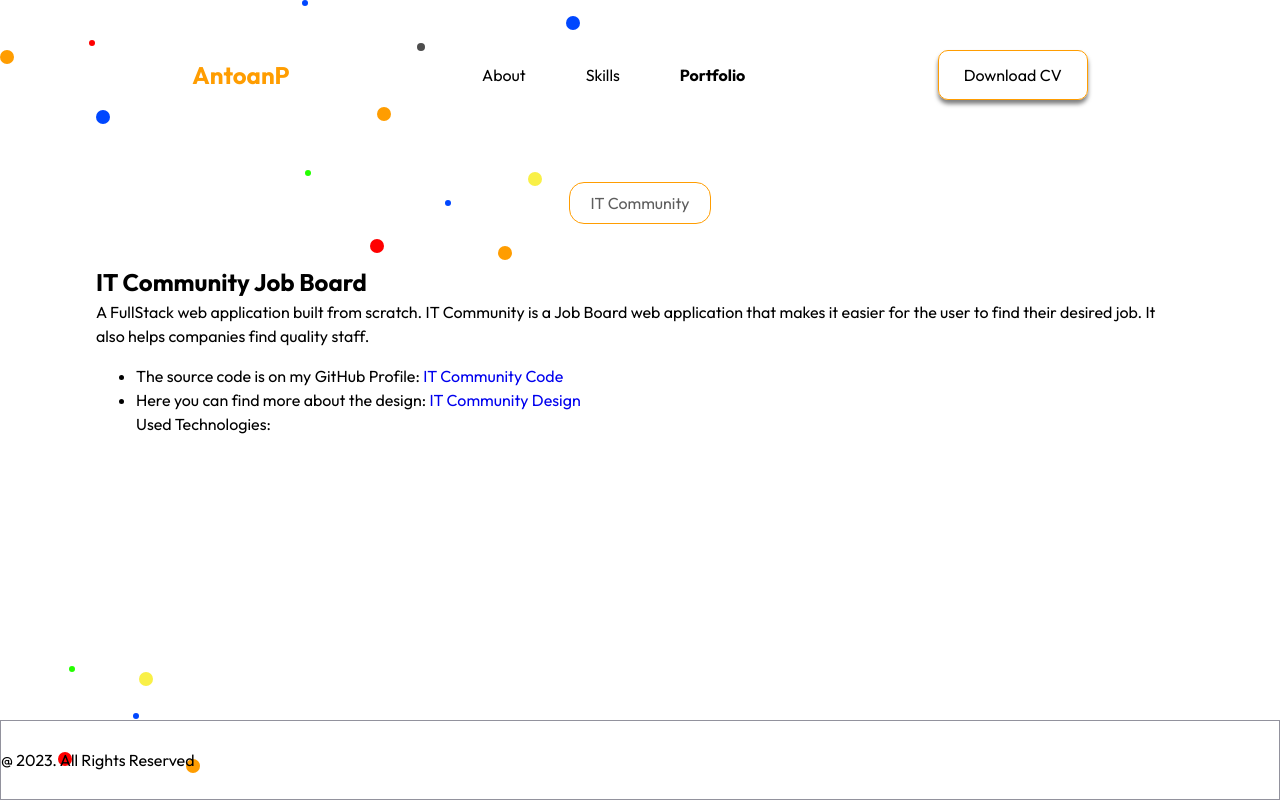
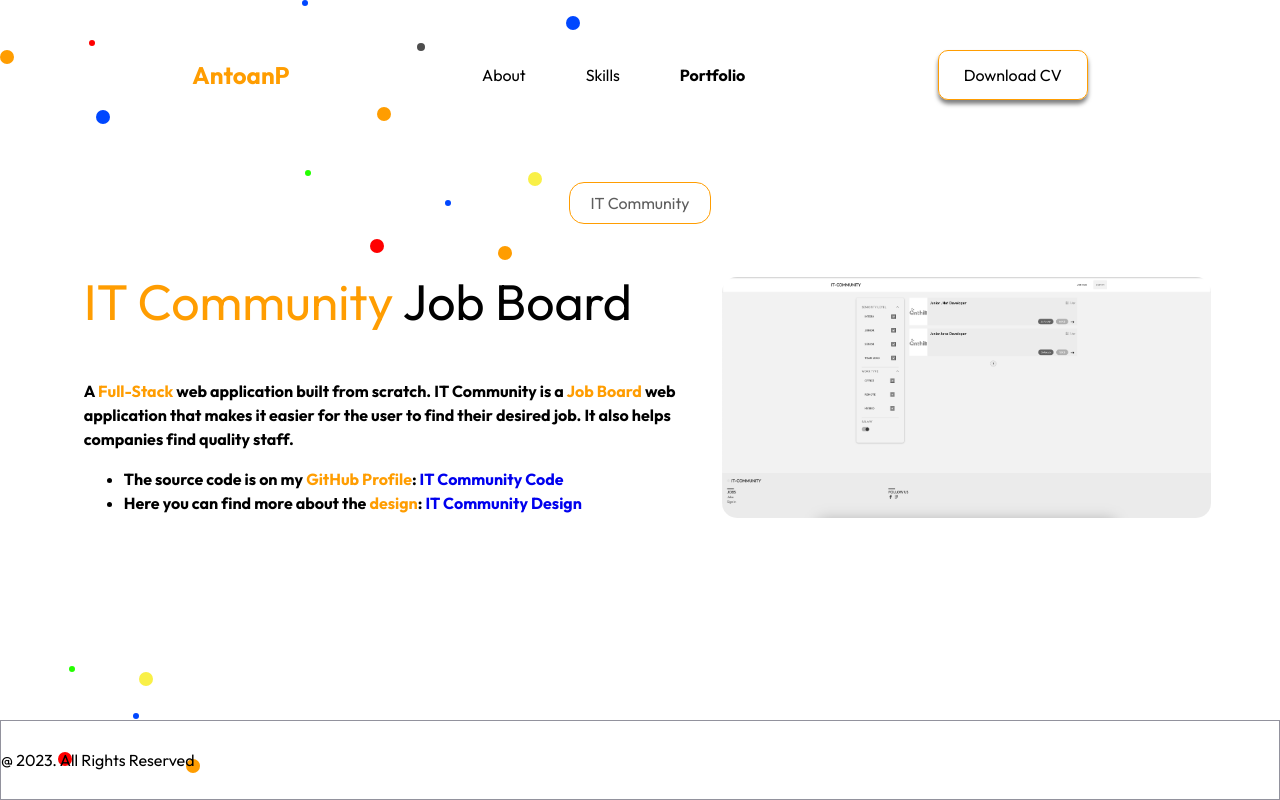
Before and after one commit to antoanparashkevov/antoanp-nextjs, a Next.js app: page /portfolio in a window 1280 px wide. Built offline with nearby package versions, Linux system fonts and the light colour scheme.

Commit message:
ITCommunity section styles and image

```diff
--- a/src/components/portfolio/ITCommunity.js
+++ b/src/components/portfolio/ITCommunitySection.js
@@ -1,13 +1,16 @@
-import styles from './ITCommunity.module.scss';
+import styles from './ITCommunitySection.module.scss';
+import Image from 'next/image'
 
-const ITCommunity = () => {
+import ITCommunity from "../../../public/images/itcommunity.png";
+
+const ITCommunitySection = () => {
 
     return (
         <section className={ styles['itcommunity_section'] }>
             <div className={ styles['itcommunity_section_main_content'] }>
                 <h1 className={ styles['itcommunity_section_title'] }><span>IT Community</span> Job Board</h1>
                 <div className={ styles['itcommunity_section_desc'] }>
-                    <p>A FullStack web application built from scratch. IT Community is a Job Board web application that
+                    <p>A <span>Full-Stack</span> web application built from scratch. IT Community is a <span>Job Board</span> web application that
                         makes it easier for the user to find their desired
                         job. It also helps companies find quality staff. </p>
 
@@ -34,14 +37,25 @@ const ITCommunity = () => {
                                 </a>
                             </p>
                         </li>
-                        <p>Used Technologies:</p>
                     </ul>
-
                 </div>
             </div>
-            <div className={ styles['itcommunity_section_image'] }></div>
+            <div
+                className={ styles['itcommunity_section_image'] }
+                onClick={
+                    (e)=> window.open(
+                        'https://itcommunity.vercel.app',
+                            '_blank'
+                    )
+                }
+            >
+                <Image
+                    src={ITCommunity}
+                    alt='ITCommunity Image'
+                />
+            </div>
         </section>
     )
 }
 
-export default ITCommunity;
+export default ITCommunitySection;
--- /dev/null
+++ b/src/components/portfolio/ITCommunitySection.module.scss
@@ -0,0 +1,54 @@
+@use '../../styles/mixins';
+@use '../../styles/variables';
+
+.itcommunity_section {
+    @include mixins.flexbox;
+    justify-content: center;
+}
+
+//Main content START
+
+.itcommunity_section_main_content {
+    @include mixins.flexItem;
+    flex-basis: 60%;
+    padding-left: 15px;
+}
+
+.itcommunity_section_title {
+    font-size: 50px;
+    font-weight: variables.$primary-font-weight;
+}
+
+.itcommunity_section_desc {
+    font-weight: 700;
+    margin-top: 40px;
+    margin-bottom: 11px;
+}
+
+.itcommunity_section_title > span,
+.itcommunity_section_desc span {
+    color: variables.$primary-orange-color;
+}
+
+//Main content END
+
+//image
+.itcommunity_section_image {
+    @include mixins.flexItem;
+    flex-basis: 45%;
+    overflow: hidden;
+    border-radius: 15px;
+}
+.itcommunity_section_image img {
+    width: 100%;
+    height: 100%;
+    object-fit: contain;
+    filter: grayscale(100%);
+    transition: transform 0.5s;
+}
+
+.itcommunity_section_image img:hover {
+    filter: grayscale(0);
+    cursor: pointer;
+    transform: scale(1.1);
+}
--- a/src/pages/portfolio/index.js
+++ b/src/pages/portfolio/index.js
@@ -3,14 +3,14 @@
 import { Fragment } from "react";
 
 //section components
-import ITCommunity from "@/components/portfolio/ITCommunity";
+import ITCommunitySection from "@/components/portfolio/ITCommunitySection";
 import Badge from "@/components/UI/Badge";
 
 const PortfolioPage = () => {
     return (
         <Fragment>
             <Badge>IT Community</Badge>
-            <ITCommunity />
+            <ITCommunitySection />
         </Fragment>
     )
 }
```
Also changed, not shown: src/components/portfolio/ITCommunity.module.scss (deleted).
